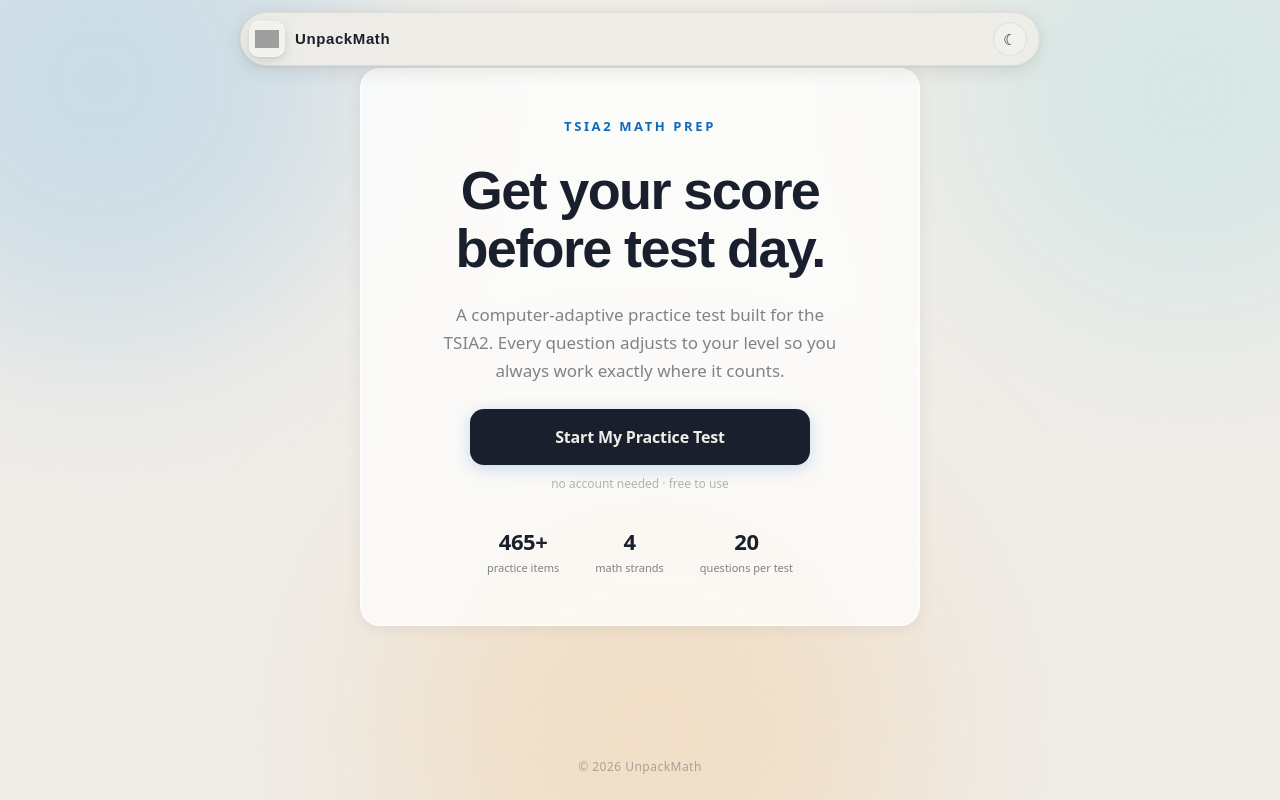
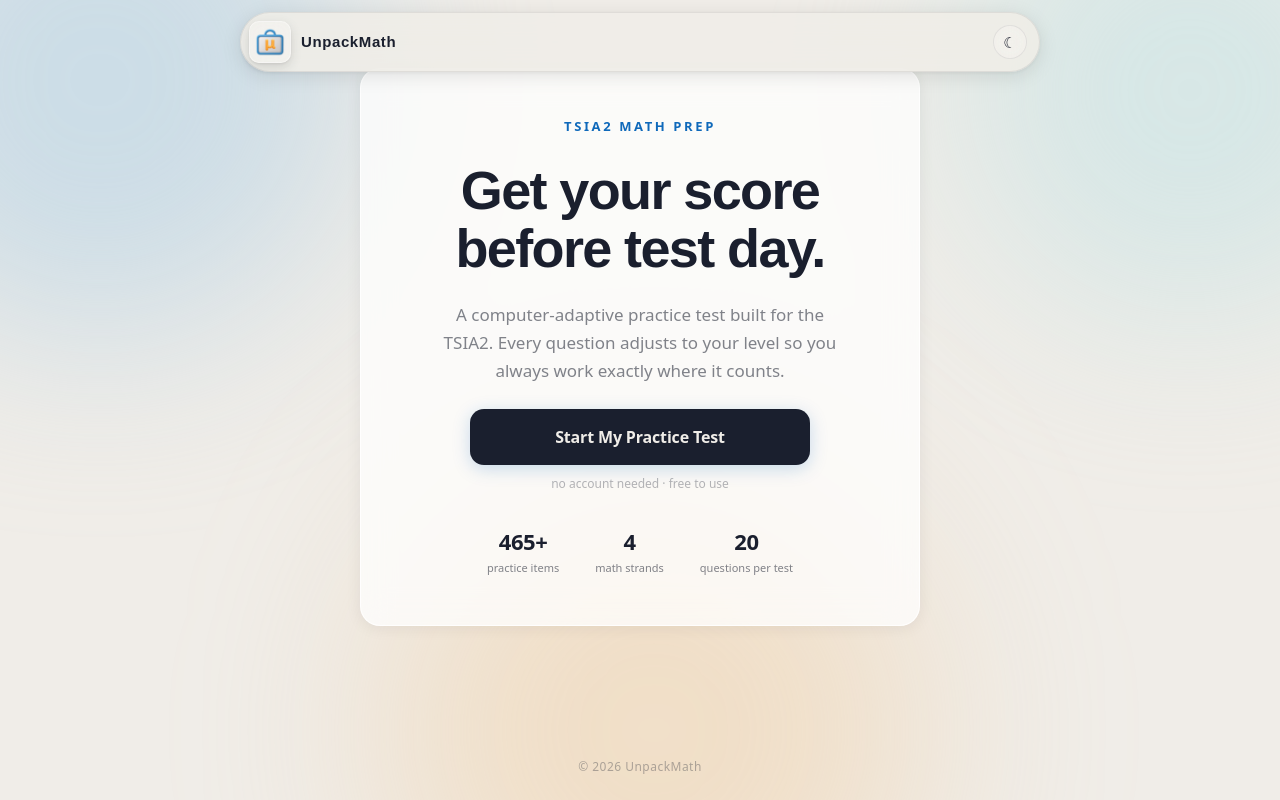
Before and after one commit to jd-oviedo/TSIA2Math, a Next.js app: page / in a window 1280 px wide. Built offline with nearby package versions, Linux system fonts and the light colour scheme; no server answers; grey boxes are pictures that could not be loaded; a web font is replaced by a local one.

Commit message:
Fix logo path and apply header size increase

```diff
--- a/app/components/Header.tsx
+++ b/app/components/Header.tsx
@@ -89,8 +89,8 @@ export function Header() {
         >
           <div
             style={{
-              width: "36px",
-              height: "36px",
+              width: "42px",
+              height: "42px",
               borderRadius: "10px",
               background: "rgba(255,255,255,0.25)",
               backdropFilter: "blur(8px)",
@@ -107,8 +107,8 @@ export function Header() {
             <Image
               src="/unpackmath-logo.png"
               alt="UnpackMath logo"
-              width={24}
-              height={24}
+              width={30}
+              height={30}
               style={{ objectFit: "contain" }}
             />
           </div>
```
Also changed, not shown: public/data/favicon.png (deleted), public/unpackmath-logo.png (renamed from public/data/unpackmath-logo.png).
